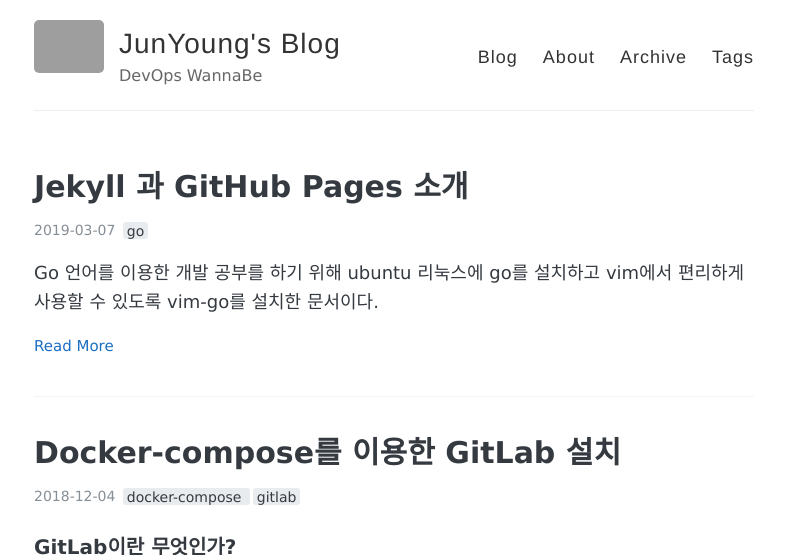
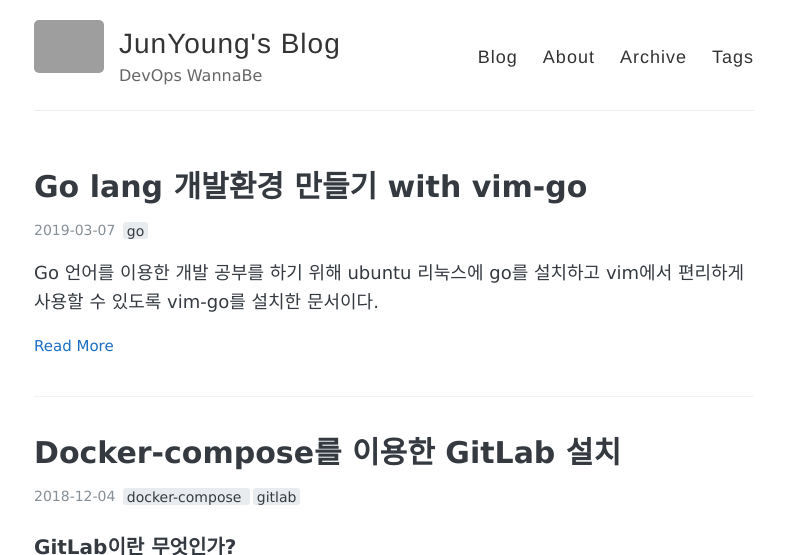
Before and after one commit to cjy-tech/cjy-tech.github.io, a Jekyll site: the page built from index.html, in a window 1280 px wide and 900 px high, cut to the strip 0-555 px from the top of the window. Shown: the whole strip, without its empty margins (246-1031 px from the left). Built offline with Jekyll 4.4.1, drawn with Linux system fonts in a browser that asks for light colours; the list of posts is cut into pages by our own code; grey boxes are pictures that could not be loaded.

Commit message:
Update 2019-03-07-Go-dev-env-setting.md

````diff
--- a/_posts/2019-03-07-Go-dev-env-setting.md
+++ b/_posts/2019-03-07-Go-dev-env-setting.md
@@ -1,6 +1,6 @@
 ---
 layout: post
-title: Jekyll 과 GitHub Pages 소개
+title: Go lang 개발환경 만들기 with vim-go
 tags:
   - go
 ---
@@ -22,6 +22,7 @@ Go 언어를 이용한 개발 공부를 하기 위해 ubuntu 리눅스에 go를
 - `vim` 커맨드로 vim 실행 후, `:PluginInstall` 명령으로 설치
 - 이후, `*.go`로 끝나는 파일 작성하면 아래와 같이 기본적으로 필요한 양식이 포함되어 나타난다.
 ```go
+
 package main
 
 import "fmt"
@@ -29,4 +30,5 @@ import "fmt"
 func main() {
         fmt.Println("vim-go")
 }
+
 ```
````
